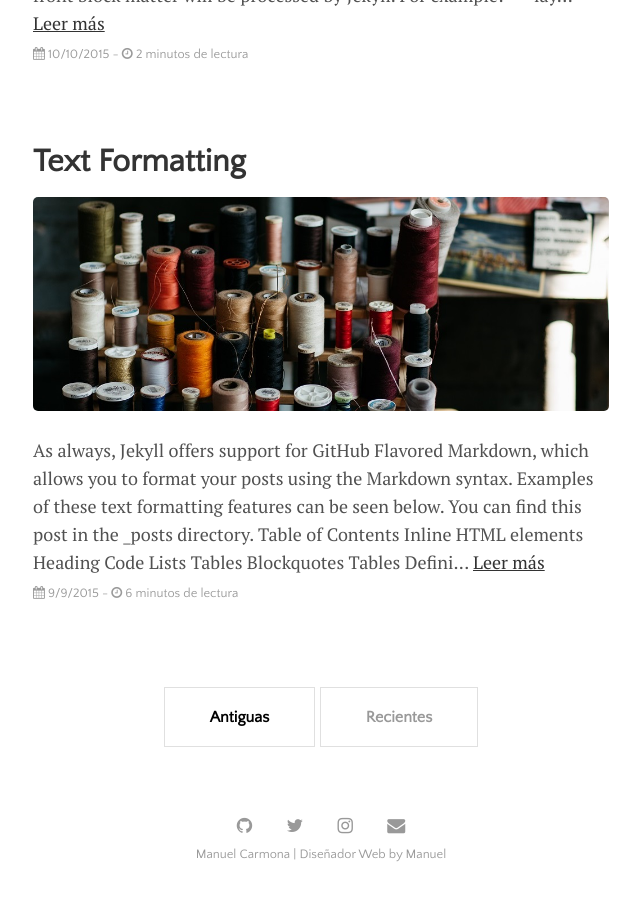
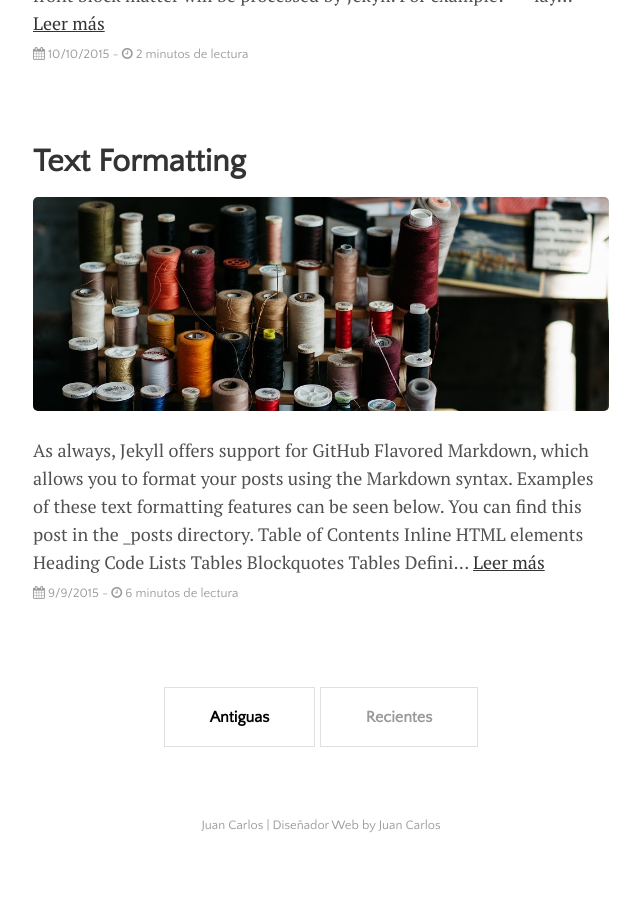
Before and after one commit to DesarrolloWebSite/sitio3, a Jekyll site: the page built from index.html, in a window 1280 px wide and 900 px high, scrolled down 2263 px. Shown: the whole window, without its empty margins (319-959 px from the left). Built offline with Jekyll 4.4.1, drawn with Linux system fonts in a browser that asks for light colours; nearby versions of some CDN libraries; the list of posts is cut into pages by our own code; after the commit the page ends 3134 px from its top, so only the background shows below that; some of the changed text lies outside the part shown.

Commit message:
actualizar _config.yml
actualizar _config.yml

```diff
--- a/_config.yml
+++ b/_config.yml
@@ -1,5 +1,5 @@
 # Site Settings
-title:               Manuel Carmona
+title:               Juan Carlos
 tagline:             Diseñador Web
 description:
 baseurl:            #"/blog"
@@ -7,11 +7,11 @@ url:                #"https://manuelcarmona.github.io"
 github:
   url:               #"https://manuelcarmona.github.io/blog"
 author:
-  name:              "Manuel"
-  email:             "manucarcor@gmail.com"
-  twitter:           "manucarcor"
-  instagram:         "imanucarcor"
-  github:            "manuelcarmona"
+  name:              "Juan Carlos"
+  email:             #"manucarcor@gmail.com"
+  twitter:           #"manucarcor"
+  instagram:         #"imanucarcor"
+  github:            #"manuelcarmona"
   facebook:          #""
   linkedin:          #""
 navigation:
@@ -23,7 +23,7 @@ navigation:
   url: /contact
 
 paginate:            5
-disqus:              "https-manuelcarmona-github-io-blog"
+disqus:              #"https-manuelcarmona-github-io-blog"
 
 # Build settings
 markdown:            kramdown
```
